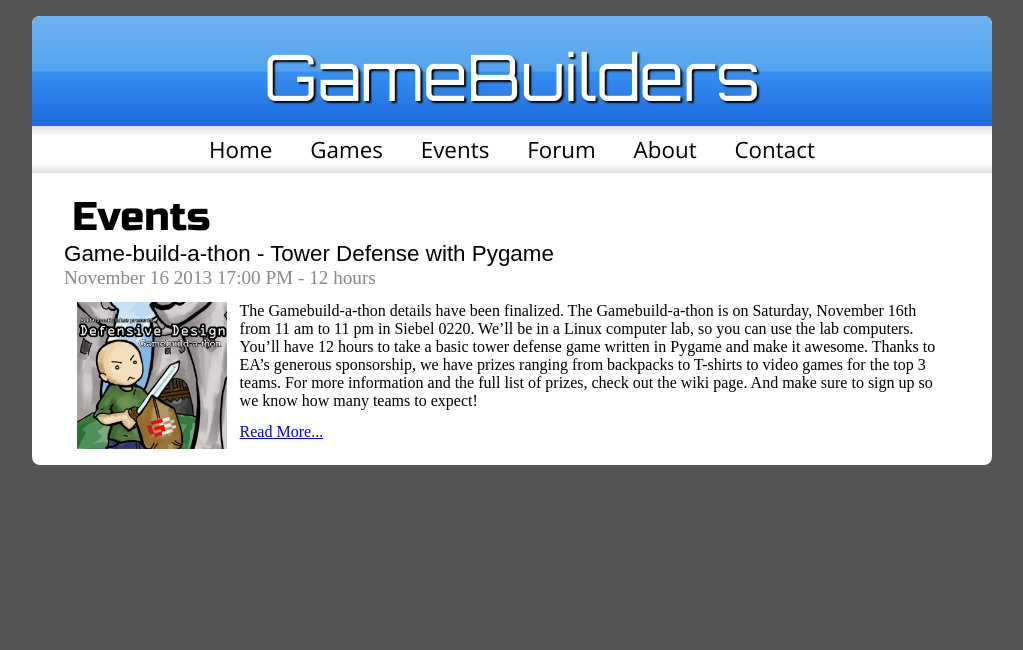
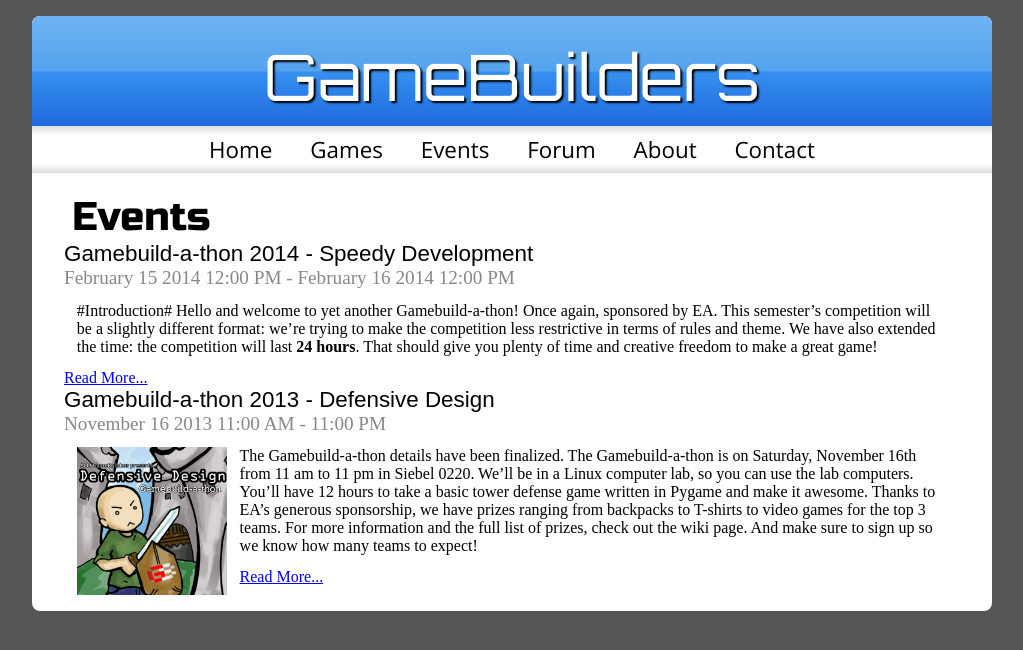
Before and after one commit to GameBuilders/gamebuilders-site, a Jekyll site: the page built from events.html, in a window 1280 px wide. Shown: the top 650 px of the page, without its empty margins (128-1151 px from the left). Built offline with Jekyll 4.4.1, drawn with Linux system fonts in a browser that asks for light colours; some web fonts are replaced; Markdown is read by kramdown in place of the engine named in the settings; some of the changed lines change nothing that is shown.

Commit message:
Added post for 2014 Gamebuild-a-thon
I haven't uploaded this to ACM's servers yet. I'm getting some build
issues.

```diff
--- a/events/_posts/2013-11-16-tower-defense.markdown
+++ b/events/_posts/2013-11-16-tower-defense.markdown
@@ -1,8 +1,8 @@
 ---
 layout: event
-title: Game-build-a-thon - Tower Defense with Pygame
-date: 2013-11-16 11:00 -0600
-duration: 12 hours
+title: Gamebuild-a-thon 2013 - Defensive Design
+date: 2013-11-16 11:00
+duration: 11:00 PM
 location: 0220 Siebel Center
 ---
 
--- /dev/null
+++ b/events/_posts/2014-1-29-speedy-development.markdown
@@ -0,0 +1,44 @@
+---
+layout: event
+title: Gamebuild-a-thon 2014 - Speedy Development
+date: 2014-2-15 12:00
+duration: February 16 2014 12:00 PM
+location: TBA
+---
+
+#Introduction#
+Hello and welcome to yet another Gamebuild-a-thon! Once again, sponsored by EA. This semester's competition will be a slightly different format: we're trying to make the competition less restrictive in terms of rules and theme. We have also extended the time: the competition will last __24 hours__. That should give you plenty of time and creative freedom to make a great game!
+
+#The Theme#
+Unlike in the past, we will not be requiring a genre of game for you to make. Instead, we will give you a theme. And that theme, decided by Gamebuilders exec, is __Gotta go fast!__ So make a game about moving fast. It could require the player to have quick reaction time, or be about fast things, or something else. We didn't want to limit you, so be creative!
+
+#Language and Framework#
+This semester's required language is __C++__. We will be giving a lot less of a framework; we will providing a build system using Waf, and we'll be providing some useful libraries (the full list is below). This is to give you more freedom to develop your game the way you want it. We'll be providing some examples using Box2D to help newer programmers get started.
+
+#Food#
+We are currently planning to provide lunch at the beginning and the end of the competition, and snacks and drinks for the duration. At this time we can't guarantee anything, though.
+
+#Prizes#
+We will once again have awesome prizes from EA, which are yet to be determined. Stay tuned!
+
+#Signing Up and Turning In#
+Unlike last semester's competition, __signing up is required__, and the deadline is __10:00 pm on Thursday__. At that time we'll close signups and begin setting up distribution via Github. If you plan to compete and you don't have a Github account, you'll need to get one. As a result of using Github, all games built for the competition will be publicly posted.
+
+#Official Rules#
+1. You may have teams of up to 3 people. Teams must be signed up by 10 pm on Thursday, February 13th.
+2. You will have 24 hours to build a game and must have a project pushed to your given Github branch by 12 pm on Sunday.
+3. You may not use a project already started.
+4. The current list of allowed libraries and tools is the following:
+* OpenGL
+* Box2D
+* SFML
+* Waf
+If you wish to use a library not listed here, let us know and we'll try to incorporate it into the framework.
+5. You may not bring in prebuilt assets prior to the competition. However, you are allowed to use assets from the following sites:
+* [Font Squirrel](http://www.fontsquirrel.com/)
+* [FreeSound](http://www.freesound.org/)
+* [Open Game Art](http://opengameart.org/)
+We reserve the right to ask for proof the origin of any game assets in submitted games. If there's another website with free game assets we've missed, let us know and we'll consider allowing it.
+6. You must start with the framework we give you, but you can edit it any way you like.
+7. Games will be judged on relevance to theme, creativity, gameplay, and aesthetic design.
+8. Games that use copyrighted assets or are extremely similar to copyrighted games will be disqualified.
```
